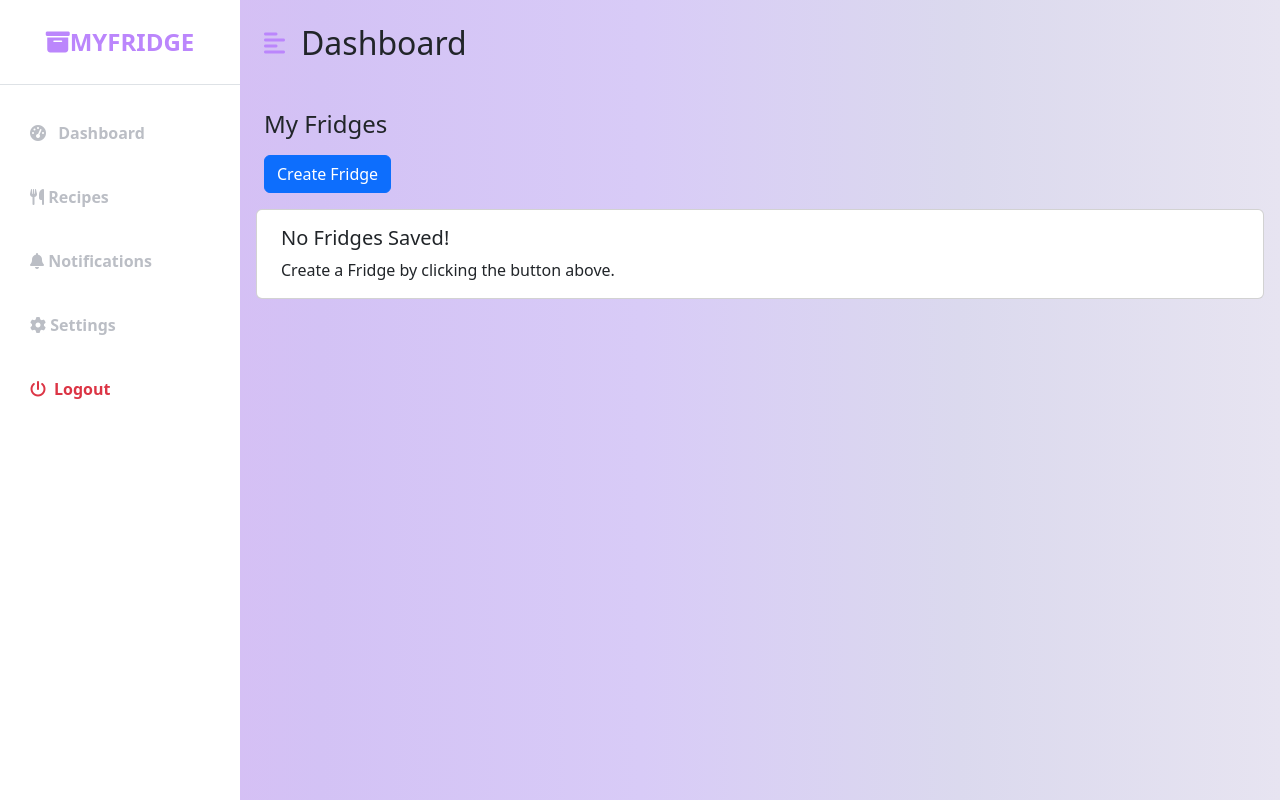
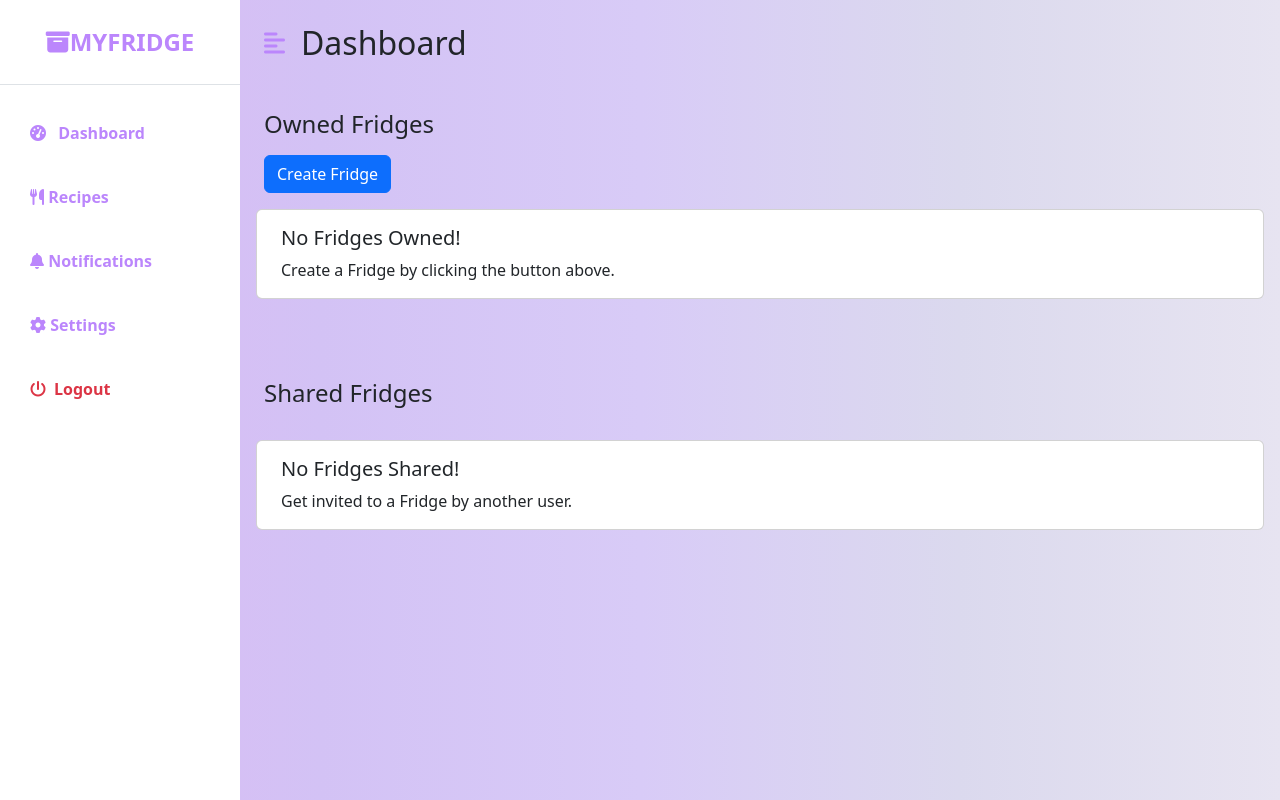
Before and after one commit to ethanrous/project-newt, a Flask app: template flask-app/website/templates/home.html in a window 1280 px wide. Run offline with Flask 3, Linux system fonts and the light colour scheme; the template is opened without the code that fills it, so the values that code supplies are empty.

Commit message:
Dashboard now seperates owned/collaborated fridges

```diff
--- a/flask-app/database.py
+++ b/flask-app/database.py
@@ -201,7 +201,7 @@ class newtdb:
         return self.doesUserOwnFridge(fridgeID, userID) or self.fridgescol.find_one( { "_id": fridgeID, "collaborators": userID } )
 
     def getFridgeCollaborators(self, fridgeID):
-        return self.fridgescol.find_one( { "_id": fridgeID }, {"_id": 0, "collaborators": 1} )
+        return (self.fridgescol.find_one( { "_id": fridgeID }, {"_id": 0, "collaborators": 1} ))['collaborators']
 
     def deleteFridge(self, fridgeID, userID):
         if not self.doesUserOwnFridge(fridgeID, userID):
--- a/flask-app/website/auth.py
+++ b/flask-app/website/auth.py
@@ -1,4 +1,4 @@
-from config import GOOGLE_CLIENT_ID
+#from config import GOOGLE_CLIENT_ID
 import os
 import pathlib
 import requests
@@ -11,7 +11,11 @@ import google.auth.transport.requests
 from flask import Blueprint, render_template, redirect, url_for, request, flash
 from . import dbobj
 import time
+from dotenv import load_dotenv
 
+load_dotenv()
+
+GOOGLE_CLIENT_ID = os.getenv('GOOGLE_CLIENT_ID')
 
 #from .models import User
 # from flask_login import login_user, logout_user, login_required, current_user
--- a/flask-app/website/static/base.css
+++ b/flask-app/website/static/base.css
@@ -72,7 +72,7 @@
     padding: 20px 30px;
   }
 
-  .list-group-item:hover {
+  .list-group-item{
     color: var(--main-text-color);
   }
 
--- a/flask-app/website/templates/home.html
+++ b/flask-app/website/templates/home.html
@@ -8,7 +8,7 @@
 
 <div class="row g-3 my-2">
     <span>
-        <h3 class="fs-4 mb-3">My Fridges</h3>
+        <h3 class="fs-4 mb-3">Owned Fridges</h3>
         <!-- Button trigger modal -->
         <button type="button" class="btn btn-primary" data-bs-toggle="modal" data-bs-target="#exampleModal">
             Create Fridge
@@ -39,8 +39,8 @@
         </div>
     </span>
 
-    {% if fridges|length > 0%}
-        {% for fridge in fridges %}
+    {% if ownedFridges|length > 0%}
+        {% for fridge in ownedFridges %}
             <div class="col-md-3">
                 <div class="p-3 bg-white shadow-sm d-flex justify-content-around align-items-center rounded">
                     <div>
@@ -56,15 +56,43 @@
     {% else %}
         <div class="card">
             <div class="card-body">
-            <h5 class="card-title">No Fridges Saved!</h5>
+            <h5 class="card-title">No Fridges Owned!</h5>
             <p class="card-text">Create a Fridge by clicking the button above.</p>
             </div>
         </div>
     {% endif %}
 </div>
+<br>
+<br>
 {% endblock %}
 
+{% block contentBottom %}
+<div class="row g-3 my-2">
+    <span>
+        <h3 class="fs-4 mb-3">Shared Fridges</h3>
+    </span>
 
-{% block contentBottom %}
+    {% if sharedFridges|length > 0%}
+        {% for fridge in sharedFridges %}
+            <div class="col-md-3">
+                <div class="p-3 bg-white shadow-sm d-flex justify-content-around align-items-center rounded">
+                    <div>
+                        <p class="fs-5">{{fridge.fridgeName}}</p>
+                        <a href="/fridge/?fid={{fridge._id}}" class="btn btn-primary">Open</a>
+                    </div>
+                    <i class="fa-solid fa-box-archive fs-1 primary-text border rounded-full secondary-bg p-3"></i>
 
+                </div>
+
+            </div>
+        {% endfor %}
+    {% else %}
+        <div class="card">
+            <div class="card-body">
+            <h5 class="card-title">No Fridges Shared!</h5>
+            <p class="card-text">Get invited to a Fridge by another user.</p>
+            </div>
+        </div>
+    {% endif %}
+</div>
 {% endblock %}
```
Also changed, not shown: flask-app/dbtest.py (+7 -4 lines), flask-app/website/templates/fridge.html (+9 -13 lines), flask-app/website/views.py (+11 -5 lines).
